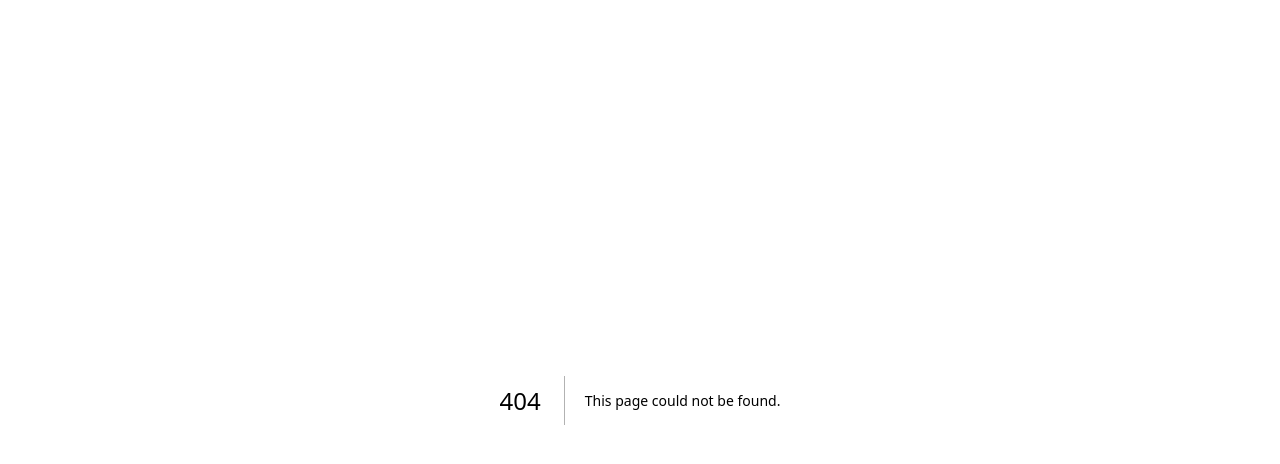
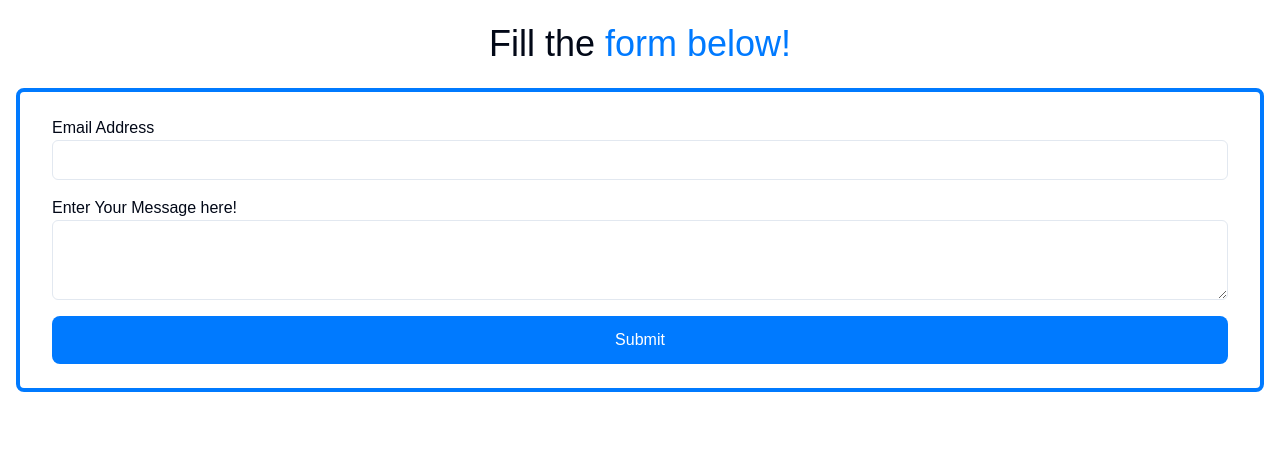
Before and after one commit to Sankalpa683/hellocleaning, a Next.js app: page /forms in a window 1280 px wide. Before the commit this address had no page. Shown: the top 464 px of the page. Built offline with nearby package versions, Linux system fonts and the light colour scheme; a web font is replaced by a local one.

Commit message:
added banner on og graph adn given the 5 start of hero

```diff
--- a/package.json
+++ b/package.json
@@ -9,6 +9,7 @@
     "lint": "next lint"
   },
   "dependencies": {
+    "@formspree/react": "^2.5.1",
     "@radix-ui/react-accordion": "^1.2.0",
     "@radix-ui/react-dialog": "^1.1.1",
     "@tabler/icons-react": "^3.12.0",
--- a/src/app/components/hero.js
+++ b/src/app/components/hero.js
@@ -47,7 +47,7 @@ const hero = () => {
                     <FaStar className='text-yellow-400 text-2xl' />
                     <FaStar className='text-yellow-400 text-2xl' />
                     <FaStar className='text-yellow-400 text-2xl' />
-                    <FaStar className='text-yellow-400 text-2xl hidden sm:block' />
+                    <FaStar className='text-yellow-400 text-2xl' />
                   </div>
                   <p className='text-sm lg:text-lg text-start'><b className='font-semibold'>Over 100+ </b>Customers<br className='sm:block md:hidden lg:hidden' /> Satisfied</p>
                 </div>
--- /dev/null
+++ b/src/app/forms/page.js
@@ -0,0 +1,62 @@
+"use client"
+
+import React from 'react';
+import { useForm, ValidationError } from '@formspree/react';
+import { Input } from '@/components/ui/Input';
+import { Textarea } from '@/components/ui/textarea';
+
+function ContactForm() {
+  const [state, handleSubmit] = useForm("xkgwvnwq");
+  if (state.succeeded) {
+    return <p>Thanks for joining!</p>;
+  }
+  return (
+    <form onSubmit={handleSubmit} className='w-full'>
+      <h1 className='py-6 text-4xl w-full text-center'>Fill the <span className='text-[#007aff]'>form below!</span></h1>
+      <div className='flex border-4 border-[#007aff] rounded-lg mx-4 flex-col flex-wrap gap-4 px-8 py-6'>
+        <div>
+          <label htmlFor="email">
+            Email Address
+          </label>
+          <Input
+            id="email"
+            type="email"
+            name="email"
+          />
+          <ValidationError
+            prefix="Email"
+            field="email"
+            errors={state.errors}
+          />
+        </div>
+        <div>
+          <label htmlFor="message">
+            Enter Your Message here!
+          </label>
+          <Textarea
+            id="message"
+            name="message"
+          />
+          <ValidationError
+            prefix="Message"
+            field="message"
+            errors={state.errors}
+          />
+        </div>
+        <div>
+          <button type="submit" disabled={state.submitting} className='bg-[#007aff] py-3 text-center justify-center w-full capitalize flex items-center text-white gap-2 px-4 font-medium  rounded-lg'>
+            Submit
+          </button>
+        </div>
+      </div>
+    </form>
+  );
+}
+
+function App() {
+  return (
+    <ContactForm />
+  );
+}
+
+export default App;
--- a/src/app/layout.js
+++ b/src/app/layout.js
@@ -18,7 +18,7 @@ export const metadata = {
     url: "https://www.hellocleaningfacility.com",
     images: [
       {
-        url: "https://scontent.fbir1-1.fna.fbcdn.net/v/t39.30808-6/453017120_122094896198445321_5451502910797805415_n.jpg?_nc_cat=107&ccb=1-7&_nc_sid=cc71e4&_nc_ohc=p4RshWfh1-IQ7kNvgF4YOIy&_nc_ht=scontent.fbir1-1.fna&oh=00_AYCP7wYtcsCRCUMEggXg1UhrDAtPns1GWnskyUT-ViPzHA&oe=66C785FB",
+        url: "/cleaning_banner.png",
         width: 1200,
         height: 630,
         alt: "Hello Cleaning Facility",
@@ -30,7 +30,7 @@ export const metadata = {
     site: "@HelloCleaning",
     title: "Hello Cleaning Facility - Professional Cleaning Services in Sydney",
     description: "Expert cleaning services in Sydney, Australia.",
-    image: "https://scontent.fbir1-1.fna.fbcdn.net/v/t39.30808-6/453017120_122094896198445321_5451502910797805415_n.jpg?_nc_cat=107&ccb=1-7&_nc_sid=cc71e4&_nc_ohc=p4RshWfh1-IQ7kNvgF4YOIy&_nc_ht=scontent.fbir1-1.fna&oh=00_AYCP7wYtcsCRCUMEggXg1UhrDAtPns1GWnskyUT-ViPzHA&oe=66C785FB",
+    image: "/cleaning_banner.png",
   },
 };
 
```
Also changed, not shown: 2 other files (tests, documents, lock files or other folders).
